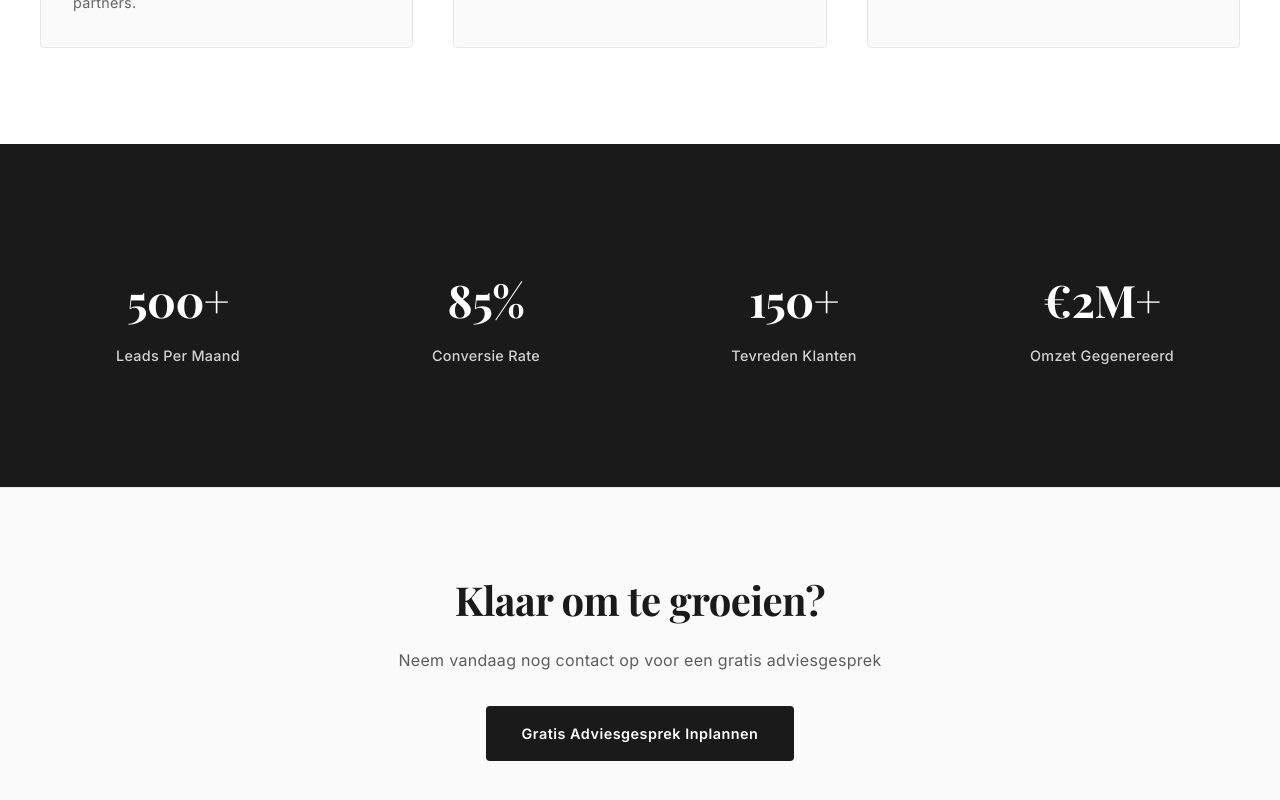
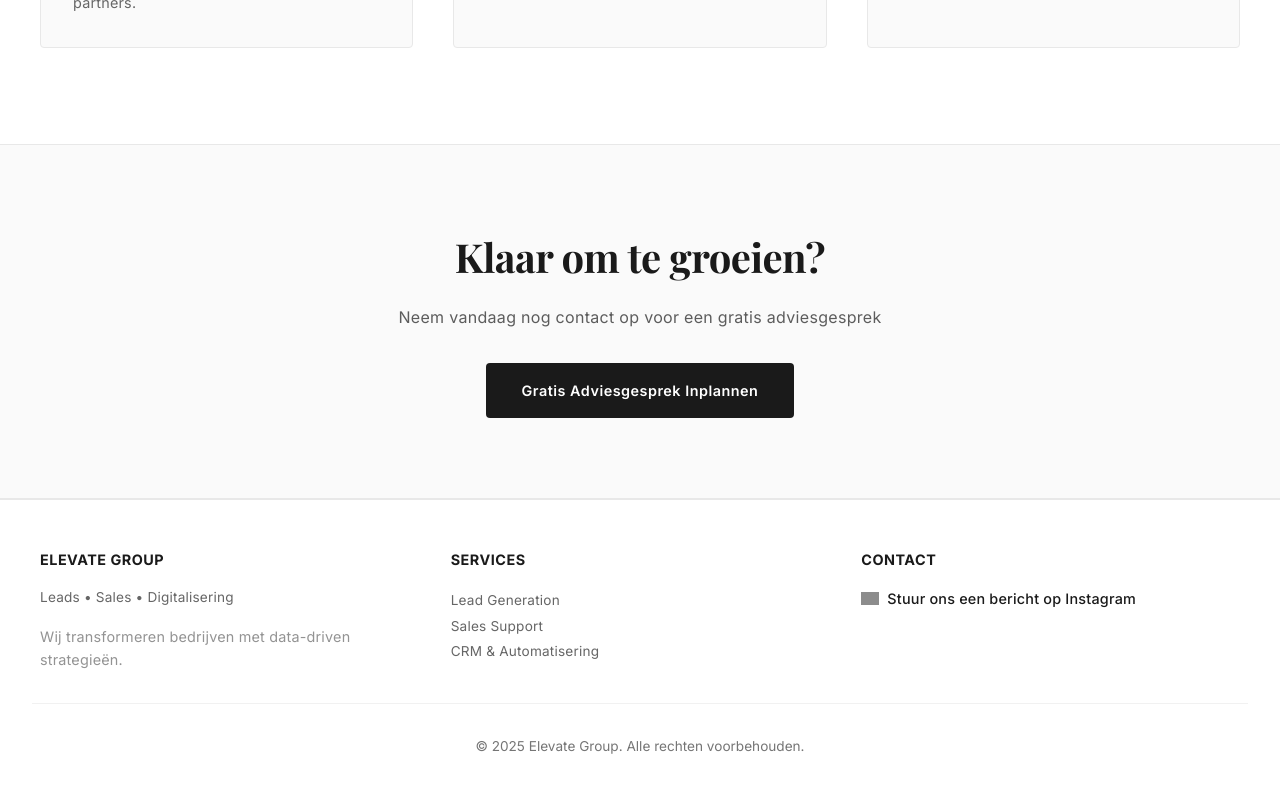
Before and after one commit to eenjesta/elevategroup, a Next.js app: page / in a window 1280 px wide. Shown: the part 1956-2756 px from the top of the page. Built offline with nearby package versions, Linux system fonts and the light colour scheme; grey boxes are pictures that could not be loaded.

Commit message:
made changes

```diff
--- a/app/page.tsx
+++ b/app/page.tsx
@@ -530,7 +530,7 @@ export default function Home() {
         }
 
         .hamburger.active span:nth-child(1) {
-          transform: rotate(45deg) translate(8px, 8px);
+          transform: rotate(45deg) translate(0px, 10px);
         }
 
         .hamburger.active span:nth-child(2) {
@@ -538,7 +538,7 @@ export default function Home() {
         }
 
         .hamburger.active span:nth-child(3) {
-          transform: rotate(-45deg) translate(7px, -7px);
+          transform: rotate(-45deg) translate(0px, -10px);
         }
 
         @media (max-width: 768px) {
@@ -634,8 +634,8 @@ export default function Home() {
           <h1>Groei Jouw Business Met Elevate Group</h1>
           <p>Wij leveren kwaliteitsleads, sluiten deals en digitaliseren jouw bedrijf voor maximale groei</p>
           <div className="cta-buttons">
-            <button className="btn btn-primary">Gratis Adviesgesprek</button>
-            <button className="btn btn-secondary">Lees meer</button>
+            <a href="https://calendly.com/elevategroupnl/adviesgesprek" className="btn btn-primary">Gratis Adviesgesprek</a>
+            <a href='#services' className="btn btn-secondary">Lees meer</a>
           </div>
         </div>
       </section>
@@ -675,7 +675,7 @@ export default function Home() {
             </div>
             <div className="feature-item">
               <h4>✓ Ervaren Team</h4>
-              <p>15+ jaar expertise in leadgeneratie, sales en business digitalisering.</p>
+              <p>5+ jaar expertise in leadgeneratie, sales en business digitalisering.</p>
             </div>
             <div className="feature-item">
               <h4>✓ Snelle Implementatie</h4>
@@ -697,72 +697,32 @@ export default function Home() {
         </div>
       </section>
 
-      <section className="stats">
-        <div className="stats-container">
-          <div className="stat-box">
-            <div className="stat-number">500+</div>
-            <div className="stat-label">Leads Per Maand</div>
-          </div>
-          <div className="stat-box">
-            <div className="stat-number">85%</div>
-            <div className="stat-label">Conversie Rate</div>
-          </div>
-          <div className="stat-box">
-            <div className="stat-number">150+</div>
-            <div className="stat-label">Tevreden Klanten</div>
-          </div>
-          <div className="stat-box">
-            <div className="stat-number">€2M+</div>
-            <div className="stat-label">Omzet Gegenereerd</div>
-          </div>
-        </div>
-      </section>
-
       <section className="cta-section">
         <h2>Klaar om te groeien?</h2>
         <p>Neem vandaag nog contact op voor een gratis adviesgesprek</p>
-        <button className="btn btn-primary">Gratis Adviesgesprek Inplannen</button>
-      </section>
-
-      <section className="features" id="contact">
-        <div className="features-container">
-          <h2 className="section-title">Begin Vandaag</h2>
-          <p className="section-subtitle">Neem contact op voor een gratis adviesgesprek</p>
-          <div className="contact-form">
-            <form onSubmit={handleSubmit}>
-              <div className="form-group">
-                <label htmlFor="name">Bedrijfsnaam</label>
-                <input type="text" id="name" name="name" required />
-              </div>
-              <div className="form-group">
-                <label htmlFor="email">Email</label>
-                <input type="email" id="email" name="email" required />
-              </div>
-              <div className="form-group">
-                <label htmlFor="phone">Telefoonnummer</label>
-                <input type="tel" id="phone" name="phone" required />
-              </div>
-              <div className="form-group">
-                <label htmlFor="interest">Waar ben je geïnteresseerd in?</label>
-                <input type="text" id="interest" name="interest" placeholder="bijv. Leads, Sales, CRM" required />
-              </div>
-              <div className="form-group">
-                <label htmlFor="message">Beschrijf jouw vraag</label>
-                <textarea id="message" name="message" required></textarea>
-              </div>
-              <button type="submit" className="btn btn-primary" style={{ width: '100%' }}>Verzend</button>
-            </form>
-          </div>
-        </div>
+        <a href='https://calendly.com/elevategroupnl/adviesgesprek' className="btn btn-primary">Gratis Adviesgesprek Inplannen</a>
       </section>
 
       <footer>
-        <div style={{ display: 'grid', gridTemplateColumns: 'repeat(auto-fit, minmax(250px, 1fr))', gap: '2rem', textAlign: 'left', marginBottom: '2rem', maxWidth: '1200px', margin: '0 auto 2rem' }}>
+        <div
+          style={{
+            display: 'grid',
+            gridTemplateColumns: 'repeat(auto-fit, minmax(250px, 1fr))',
+            gap: '2rem',
+            textAlign: 'left',
+            marginBottom: '2rem',
+            maxWidth: '1200px',
+            margin: '0 auto 2rem',
+          }}
+        >
           <div className="footer-section">
             <h4>ELEVATE GROUP</h4>
             <p>Leads • Sales • Digitalisering</p>
-            <p style={{ fontSize: '0.9rem', marginTop: '1rem', opacity: 0.7 }}>Wij transformeren bedrijven met data-driven strategieën.</p>
+            <p style={{ fontSize: '0.9rem', marginTop: '1rem', opacity: 0.7 }}>
+              Wij transformeren bedrijven met data-driven strategieën.
+            </p>
           </div>
+
           <div className="footer-section">
             <h4>Services</h4>
             <ul>
@@ -771,19 +731,44 @@ export default function Home() {
               <li><a href="#services">CRM & Automatisering</a></li>
             </ul>
           </div>
+
           <div className="footer-section">
-            <h4>Contact</h4>
-            <ul>
-              <li><a href="mailto:info@elevategroup.nl">info@elevategroup.nl</a></li>
-              <li><a href="tel:+31201234567">+31 (0)20 123 4567</a></li>
-              <li>Amsterdam, Nederland</li>
-            </ul>
+            <h4 id="contact">Contact</h4>
+
+            {/* Instagram-link met logo */}
+            <div style={{ marginTop: '1rem' }}>
+              <a
+                href="https://www.instagram.com/elevategroup" // ← vervang met jouw echte link
+                target="_blank"
+                rel="noopener noreferrer"
+                style={{
+                  display: 'inline-flex',
+                  alignItems: 'center',
+                  gap: '8px',
+                  textDecoration: 'none',
+                  color: '#1a1a1a',
+                  fontSize: '0.9rem',
+                  fontWeight: 500,
+                }}
+              >
+                <img
+                  src="https://cdn.jsdelivr.net/gh/simple-icons/simple-icons/icons/instagram.svg"
+                  alt="Instagram"
+                  width="18"
+                  height="18"
+                  style={{ filter: 'invert(0.3)' }}
+                />
+                Stuur ons een bericht op Instagram
+              </a>
+            </div>
           </div>
         </div>
+
         <div className="footer-bottom">
           <p>&copy; 2025 Elevate Group. Alle rechten voorbehouden.</p>
         </div>
       </footer>
+
     </>
   );
 }
```
